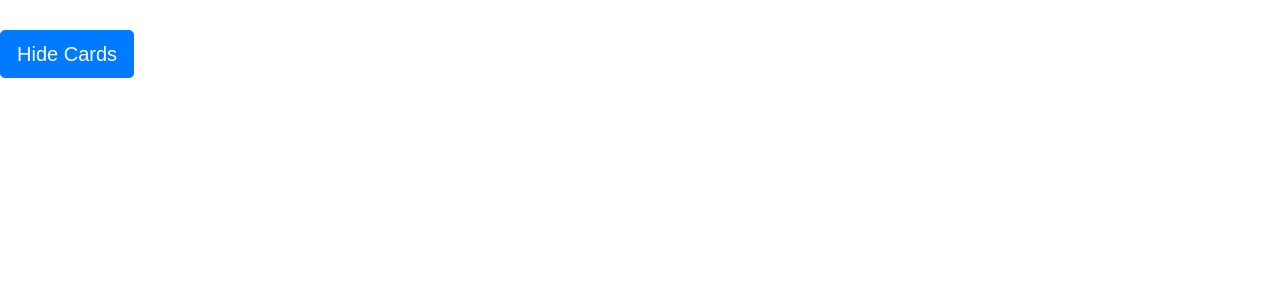
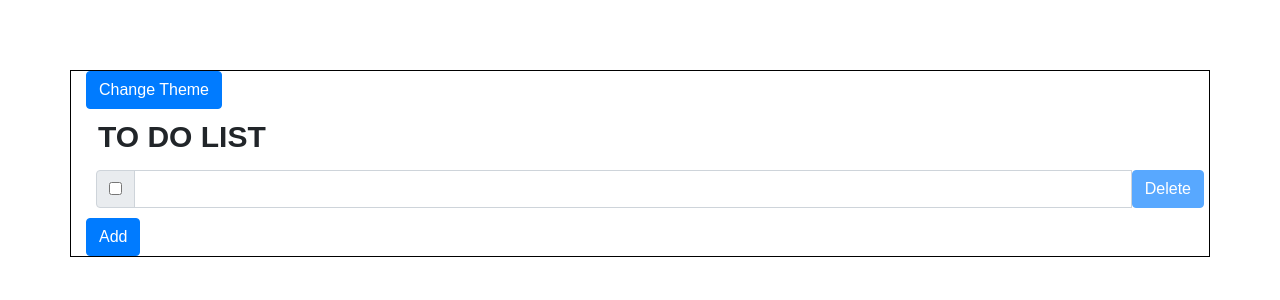
Before and after one commit to edsonfo/repositoryNewCard, a React (Create React App) app: page / in a window 1280 px wide. Shown: the top 300 px of the page. Built offline with nearby package versions, Linux system fonts and the light colour scheme.

Commit message:
add delete button to the list

```diff
--- a/package.json
+++ b/package.json
@@ -9,6 +9,7 @@
     "bootstrap": "4.6.0",
     "react": "^17.0.2",
     "react-bootstrap": "^1.6.0",
+    "react-bootstrap-icons": "^1.5.0",
     "react-dom": "^17.0.2",
     "react-redux": "^7.2.4",
     "react-scripts": "4.0.3",
--- /dev/null
+++ b/src/components/actions/rootActions.jsx
@@ -0,0 +1,24 @@
+import {
+  ADD_ITEM_LIST,
+  DELETE_ITEM_LIST,
+  DELETE_ITEMS_TO_DO_LIST,
+  ADD_ITEM_TO_DO_LIST
+} from '../constants/roodConstants'
+
+export const addItem = item => ({
+  type: ADD_ITEM_LIST,
+  data: item
+})
+
+export const deleteItem = id => ({
+  type: DELETE_ITEM_LIST,
+  data: id
+})
+
+export const deleteItemsToDoList = () => ({
+  type: DELETE_ITEMS_TO_DO_LIST
+})
+
+export const addItemToDoList = () => ({
+  type: ADD_ITEM_TO_DO_LIST
+})
--- /dev/null
+++ b/src/components/constants/roodConstants.js
@@ -0,0 +1,4 @@
+export const ADD_ITEM_LIST = 'ADD ITEM LIST'
+export const DELETE_ITEM_LIST = 'DELETE ITEM LIST'
+export const DELETE_ITEMS_TO_DO_LIST = 'DELETE ITEMS TO DO LIST'
+export const ADD_ITEM_TO_DO_LIST = 'ADD ITEM TO DO LIST'
--- a/src/components/context/Context.jsx
+++ b/src/components/context/Context.jsx
@@ -1,8 +1,8 @@
-import React, { useState } from "react"
-import ContextTheme, {themes} from "./ContextTheme"
+import React, { useState } from 'react'
+import ContextTheme, {themes} from './ContextTheme'
 
 const Context = (props) => {
-  const [themeState, setThemeState] = useState(themes.light)
+  const [themeState, setThemeState] = useState(themes.dark)
   const changeTheme = () => {
     setThemeState(themeState === themes.dark ? themes.light : themes.dark)
   }
--- a/src/components/item/CardItem.jsx
+++ b/src/components/item/CardItem.jsx
@@ -1,29 +1,54 @@
-import React from "react";
-import { Card, Col, Form } from "react-bootstrap";
-import PropTypes from "prop-types";
+import React, { useState } from 'react'
+import { InputGroup, FormControl, Button } from 'react-bootstrap'
+import PropTypes from 'prop-types'
+import { useDispatch, useSelector } from 'react-redux'
+import { addItem, deleteItem,deleteItemsToDoList } from '../actions/rootActions'
 
 import "./card.css";
 
-const CardItem = ({ item, visible }) => {
+const CardItem = ({ todo }) => {
+  const { itemsFinish } = useSelector(state => ({
+    itemsFinish: state.itemsFinish
+  }))
+  const [todoState, setTodoState] = useState({ ...todo, checked: false })
+  const dispatch = useDispatch()
+  const handleOnChangeMessage = (prop) => (event) => {
+    const {
+      target: { value }
+    } = event
+    setTodoState({ ...todoState, [prop]: value })
+  }
+  const handleChangeCheckbox = (event) => {
+    const {
+      target: { checked }
+    } = event
+    checked ? dispatch(addItem(todo)) : dispatch(deleteItem(todo.id))
+    setTodoState({ ...todoState, checked: checked })
+  }
   return (
-    visible && (
-      <Col md={4}>
-        <Card className="card-style">
-          <Card.Body>
-            <Card.Text>{item.title}</Card.Text>
-          </Card.Body>
-          <Form.Group>
-            <Form.Check type="checkbox" />
-            <Form.Control type="text" placeholder="Label text" />
-          </Form.Group>
-        </Card>
-      </Col>
-    )
-  );
-};
+    <InputGroup style={{ margin: "10px" }}>
+      <InputGroup.Prepend>
+        <InputGroup.Checkbox
+          checked={todoState.checked}
+          onChange={handleChangeCheckbox}
+        />
+      </InputGroup.Prepend>
+      <FormControl
+        value={todoState.message}
+        onChange={handleOnChangeMessage("message")}
+      />
+      <Button
+        onClick={() => dispatch(deleteItemsToDoList())}
+        disabled={itemsFinish.length > 0 ? false : true}
+      >
+        Delete
+      </Button>
+    </InputGroup>
+  )
+}
 
 CardItem.propTypes = {
-  item: PropTypes.object.isRequired,
-  visible: PropTypes.bool.isRequired,
+  todo: PropTypes.object.isRequired,
+
 };
 export default CardItem;
--- a/src/components/list-item/Cards.jsx
+++ b/src/components/list-item/Cards.jsx
@@ -1,66 +1,39 @@
-import React, { useState } from "react";
-import { Badge, Button, Container, Row } from "react-bootstrap";
-import CardItem from "../item/CardItem";
-import { connect } from "react-redux"
+import React, { useContext } from 'react'
+import { Badge, Button, Container } from 'react-bootstrap'
+import CardItem from '../item/CardItem'
+import { useDispatch, useSelector } from 'react-redux'
+import ContextTheme from '../context/ContextTheme'
+import { addItemToDoList } from  '../actions/rootActions'
 
-// import image2 from './image2.jpg';
+  const List = () => {
+    const { title, toDoList } = useSelector(state => ({
+      title: state.title,
+      toDoList: state.toDoList,
+    }))
+    const dispatch = useDispatch()
+    const { themeState, changeTheme } = useContext(ContextTheme)
 
-const Cards = ({title}) => {
-  const [checked, setChecked] = useState({
-    checked: false,
-    message: "Hide Cards",
-  });
-  const handleClick = () => {
-    setChecked({
-      checked: !checked.checked,
-      message: !checked.checked ? "Hide Cards" : "Show Cards",
-    });
-  };
-  const items = [
-    {
-      id: 1,
-      title: "Title",
-      visible: true,
-    },
-    {
-      id: 2,
-      title: "Title",
-      visible: true,
-    },
-    {
-      id: 3,
-      title: "Title",
-      visible: true,
-    },
-  ];
     return (
-    <>
-      <Button
-        style={{ marginTop: "30px" }}
-        variant="primary"
-        size="lg"
-        onClick={handleClick}
+      <Container
+        style={{
+          marginTop: "70px",
+          border: "1px solid black",
+          background: themeState.background
+        }}
         >
-        {checked.message}
+        <Button onClick={changeTheme}>
+          Change Theme
         </Button>
-      {checked.checked && (
-        <Container>
         <h1>
-            <Badge variant= "primary">{title}</Badge>
+          <Badge>{title}</Badge>
         </h1>
-          <h3>Rendering title property from redux-store = {title}</h3>
-          <Row className="justify-content-md-center">
-            {items.map((item, key) => (
-              <CardItem key={key} item={item} visible={item.visible} />
+        {toDoList.map((todo) => (
+          <CardItem key={todo.id} todo={todo} theme={themeState} />
         ))}
-          </Row>
+      <Button onClick={() => dispatch(addItemToDoList())}>
+        Add
+      </Button>
       </Container>
-      )}
-    </>
-  );
-};
-const mapStateToProps = (state) => ({
-  title: state.title
-})
-
-export default connect(mapStateToProps)(Cards)
+    )
+  }
+export default List
--- a/src/components/redux/store.jsx
+++ /dev/null
@@ -1,11 +0,0 @@
-import { createStore } from "redux"
-
-const initialStore = {
-  title: "Edson"
-}
-
-const reducer = (state = initialStore) => {
-  return state
-}
-
-export default createStore(reducer)
--- /dev/null
+++ b/src/components/store/store.jsx
@@ -0,0 +1,62 @@
+import { createStore } from 'redux'
+import { ADD_ITEM_LIST,
+  DELETE_ITEM_LIST,
+  DELETE_ITEMS_TO_DO_LIST,
+  ADD_ITEM_TO_DO_LIST } from '../constants/roodConstants'
+
+const initialStore = {
+    title: "TO DO LIST",
+    toDoList:  [
+        {
+          id: 1,
+          msm: "hi how are you?",
+        },
+      ],
+  itemsFinish: [],
+  countToDoList: 1
+
+}
+
+const deleteItemToDoList = state => {
+  let newTodoList = state.toDoList
+  state.itemsFinish.forEach(item => {
+    newTodoList = newTodoList.filter(todo => todo.id !== item.id)
+  })
+  return newTodoList
+}
+
+const reducer = (state = initialStore, action) => {
+    switch (action.type) {
+      case ADD_ITEM_LIST:
+        return {
+          ...state,
+          itemsFinish: state.itemsFinish.concat(action.data)
+        }
+
+      case DELETE_ITEM_LIST:
+        return {
+          ...state,
+          itemsFinish: state.itemsFinish.filter((item) => item.id !== action.data)
+        }
+
+        case DELETE_ITEMS_TO_DO_LIST:
+          return {
+            ...state,
+            toDoList: deleteItemToDoList(state),
+            itemsFinish: []
+          }
+        case ADD_ITEM_TO_DO_LIST:
+          return {
+            ...state,
+            toDoList: state.toDoList.concat({
+              id: state.countToDoList + 1,
+              message: ''
+            }),
+            countToDoList: state.countToDoList + 1
+          }
+      default:
+        return state
+    }
+  }
+
+  export default createStore(reducer)
```
Also changed, not shown: src/App.js (+6 -6 lines), 1 other file (tests, documents, lock files or other folders). Lines whose indentation alone changed are shown as unchanged.
